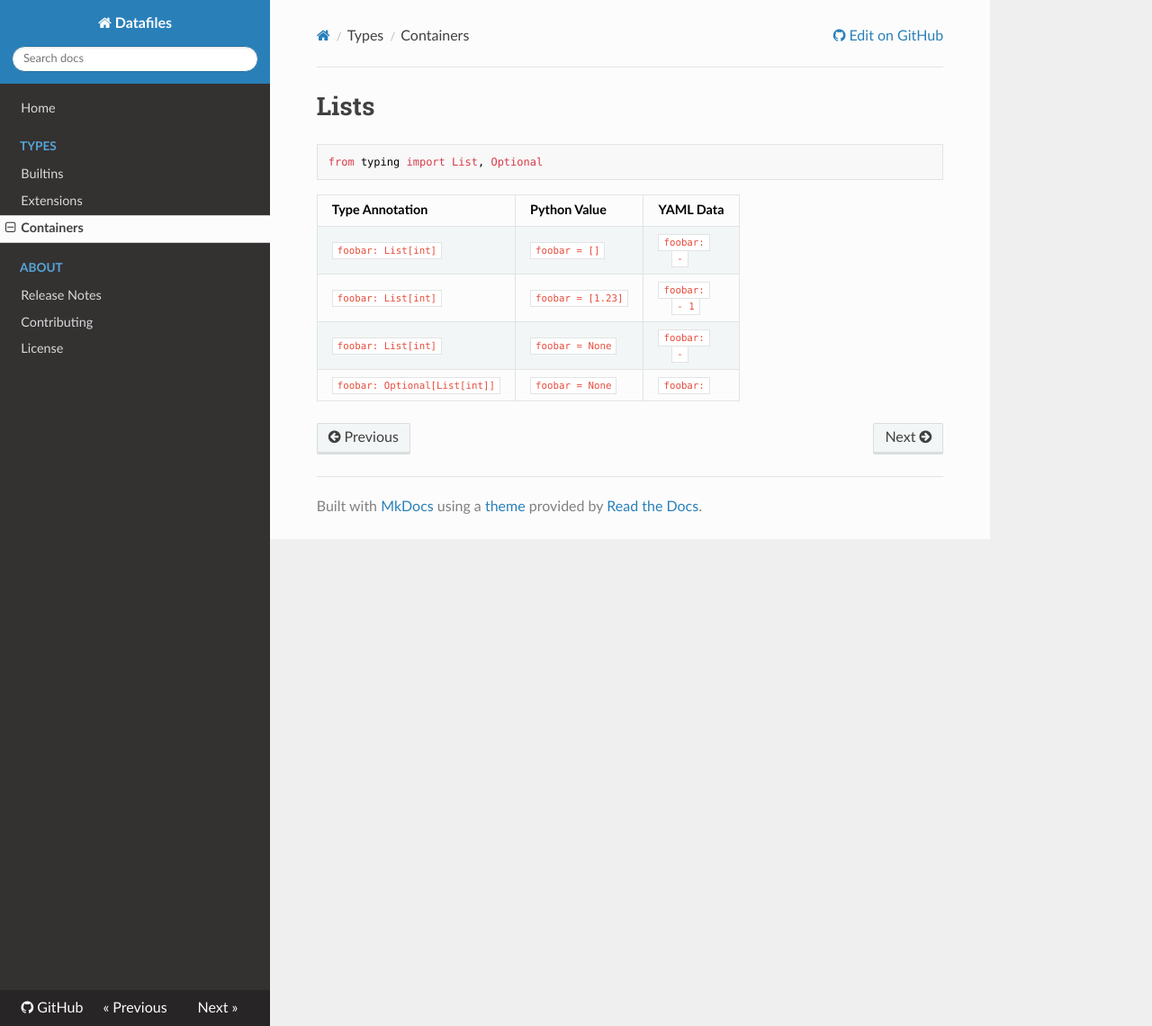
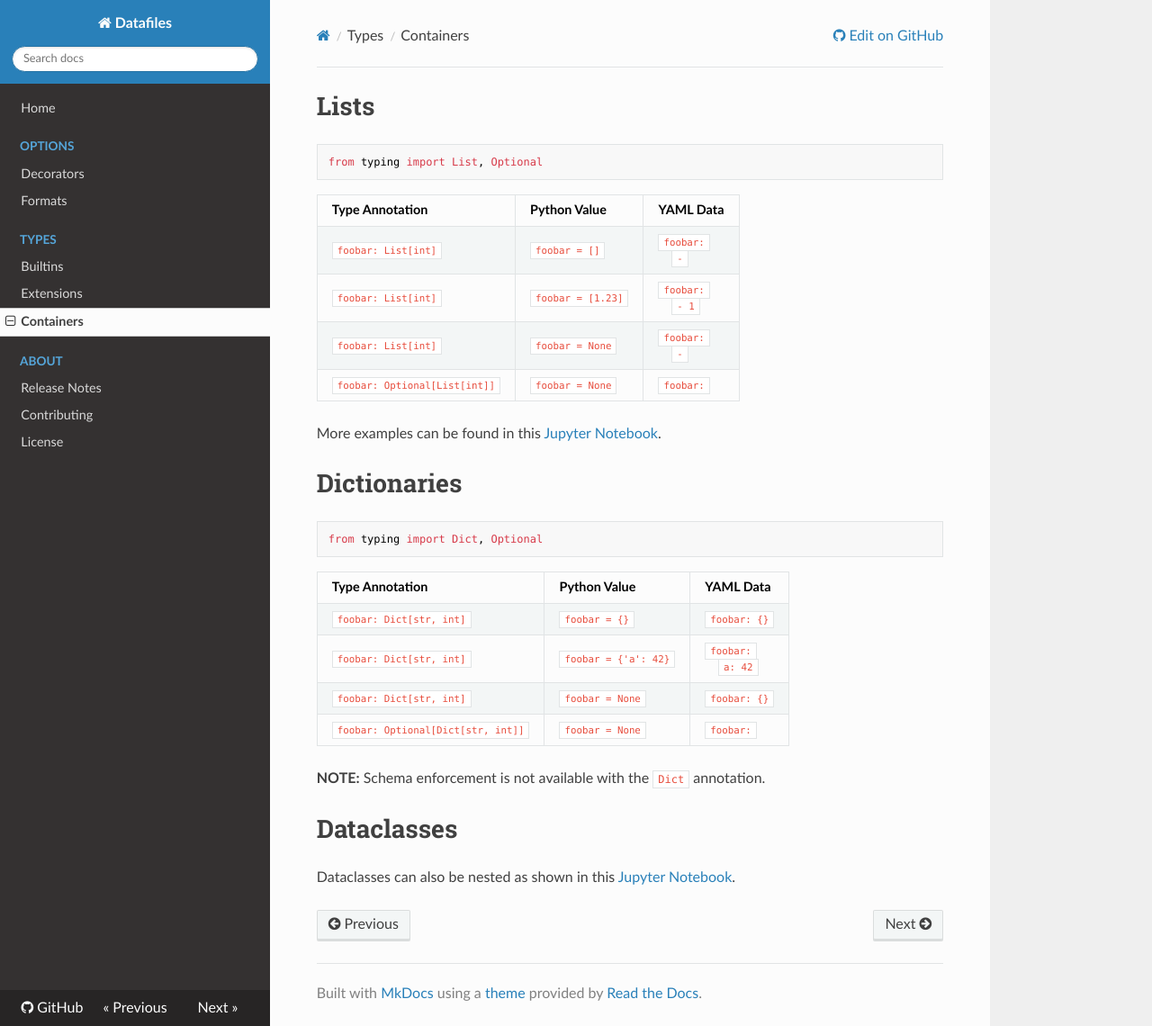
Before and after one commit to jacebrowning/datafiles, an MkDocs documentation site: the page built from docs/types/containers.md, in a window 1280 px wide and 1140 px high. Shown: the whole window at 90% size. Built offline with MkDocs 1.6.1, drawn with Linux system fonts in a browser that asks for light colours; nearby versions of some CDN libraries.

Commit message:
Document format options

````diff
--- a/docs/types/containers.md
+++ b/docs/types/containers.md
@@ -10,3 +10,24 @@
 | `foobar: List[int]` | `foobar = [1.23]` | `foobar:`<br>&nbsp;&nbsp;&nbsp;&nbsp;`- 1` |
 | `foobar: List[int]` | `foobar = None` | `foobar:`<br>&nbsp;&nbsp;&nbsp;&nbsp;`-` |
 | `foobar: Optional[List[int]]` | `foobar = None` | `foobar: ` |
+
+More examples can be found in this [Jupyter Notebook](https://github.com/jacebrowning/datafiles/blob/develop/notebooks/patched_containers.ipynb).
+
+# Dictionaries
+
+```python
+from typing import Dict, Optional
+```
+
+| Type Annotation | Python Value | YAML Data |
+| --- | --- | --- |
+| `foobar: Dict[str, int]` | `foobar = {}` | `foobar: {}` |
+| `foobar: Dict[str, int]` | `foobar = {'a': 42}` | `foobar:`<br>&nbsp;&nbsp;&nbsp;&nbsp;`a: 42` |
+| `foobar: Dict[str, int]` | `foobar = None` | `foobar: {}` |
+| `foobar: Optional[Dict[str, int]]` | `foobar = None` | `foobar: ` |
+
+**NOTE:** Schema enforcement is not available with the `Dict` annotation.
+
+# Dataclasses
+
+Dataclasses can also be nested as shown in this [Jupyter Notebook](https://github.com/jacebrowning/datafiles/blob/develop/notebooks/nested_dataclass.ipynb).
--- a/mkdocs.yml
+++ b/mkdocs.yml
@@ -8,12 +8,15 @@
 theme: readthedocs
 
 nav:
-  - Home: index.md
-  - Types:
-    - Builtins: types/builtins.md
-    - Extensions: types/extensions.md
-    - Containers: types/containers.md
-  - About:
-    - Release Notes: about/changelog.md
-    - Contributing: about/contributing.md
-    - License: about/license.md
+- Home: index.md
+- Options:
+  - Decorators: options/decorators.md
+  - Formats: options/formats.md
+- Types:
+  - Builtins: types/builtins.md
+  - Extensions: types/extensions.md
+  - Containers: types/containers.md
+- About:
+  - Release Notes: about/changelog.md
+  - Contributing: about/contributing.md
+  - License: about/license.md
--- a/pyproject.toml
+++ b/pyproject.toml
@@ -15,10 +15,13 @@
 repository = "https://github.com/jacebrowning/datafiles"
 
 keywords = [
-    "YAML",
+    "dataclasses",
     "JSON",
     "ORM",
     "serialization",
+    "TOML",
+    "type-annotations",
+    "YAML",
 ]
 classifiers = [
     "Development Status :: 3 - Alpha",
````
Also changed, not shown: docs/index.md (+1 -1 lines), docs/options/decorators.md (added, +121 -0 lines), docs/options/formats.md (added, +79 -0 lines), 3 other files.
